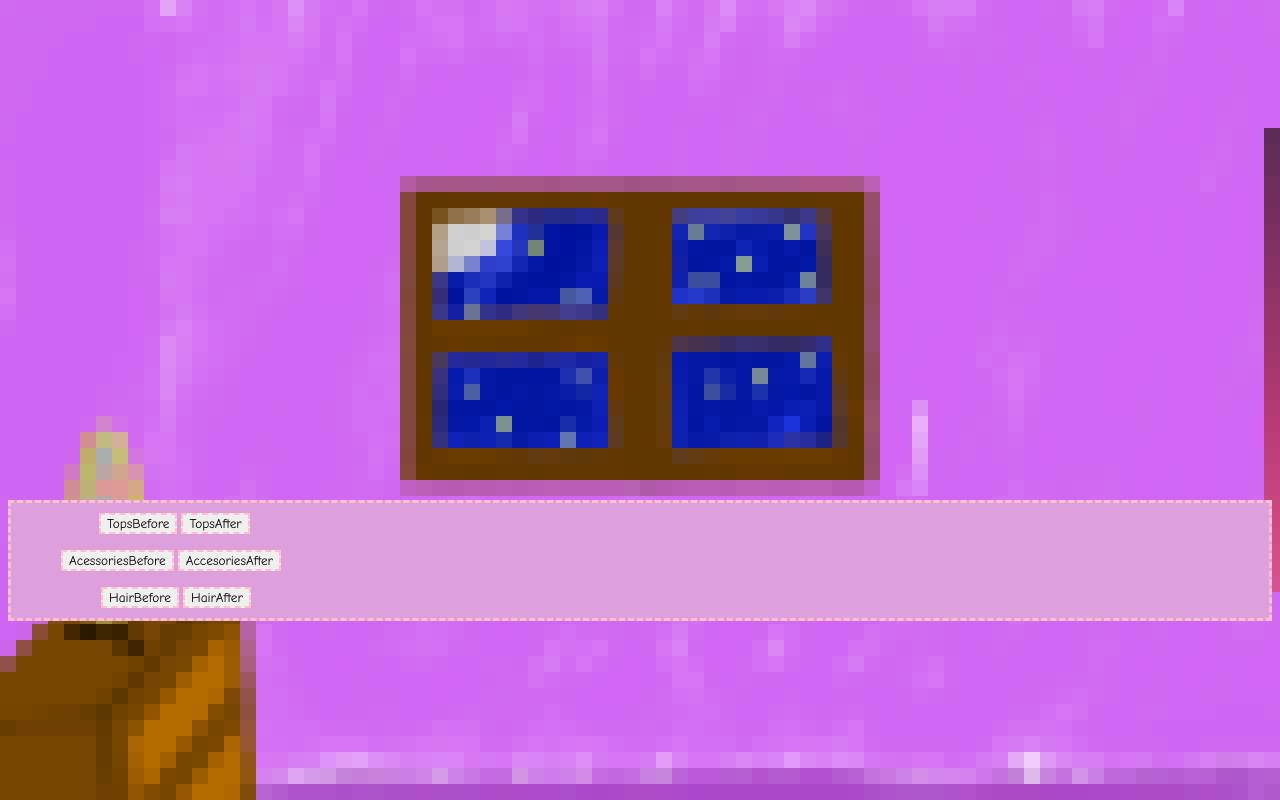
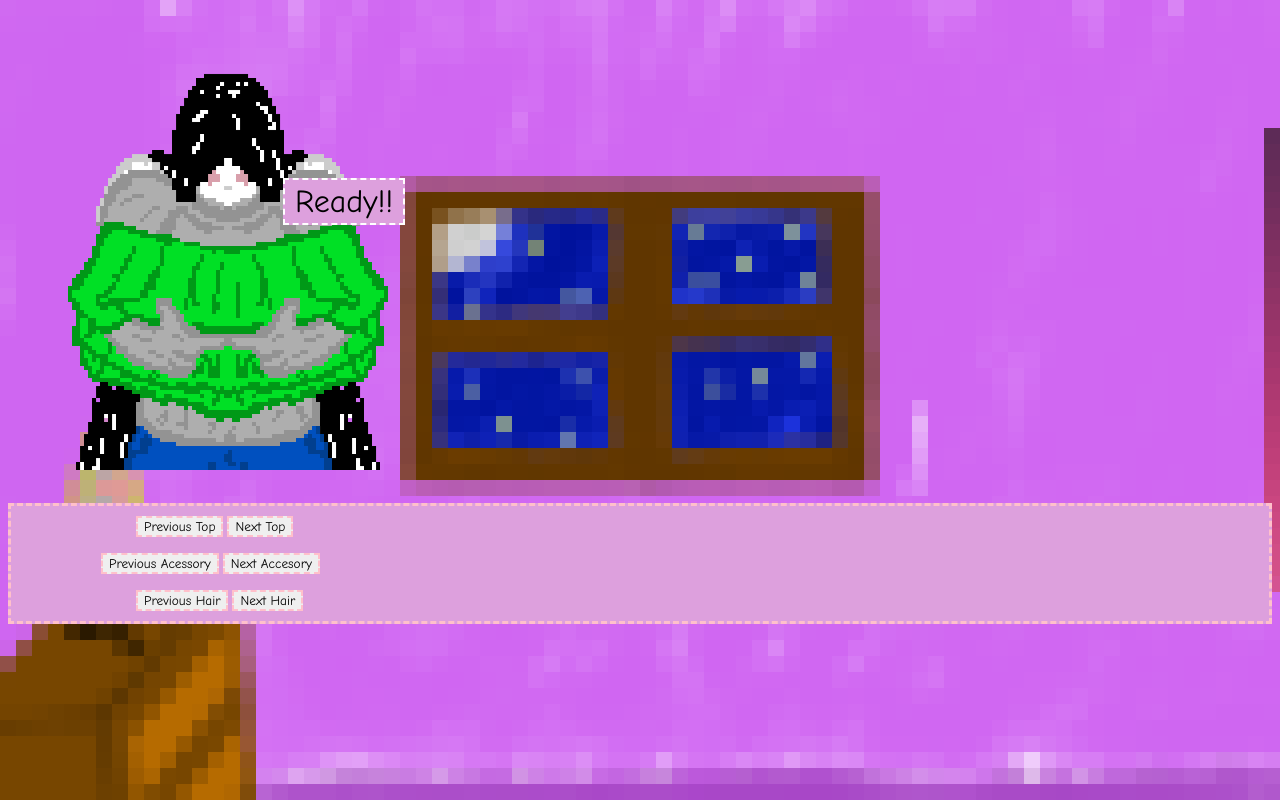
Before and after one commit to portuga4k/My_Site, a plain HTML site: page index.html in a window 1280 px wide. Drawn offline with Linux system fonts and the light colour scheme.

Commit message:
estética do jogo feita
o que falta:
-ecra de vitoria
-fazer a logica do jogo
-fazer mais roupas (?)

```diff
--- a/index.html
+++ b/index.html
@@ -12,43 +12,51 @@
 
   <body>
 
-   <!--  menu inicial
+   <!--
     <div class="menu_principal" style = "text-align: center; font-size:xx-large; margin-top: 40%;" >Dress-up Your Samara!
         <button onclick = Play() id="pink" style ="height: 50px; width: 40%; display: block;background-color:plum; margin: auto; font-size: large; margin-top: 5%;"> Play! </button>
     </div> -->
 
+
+
   <!-- menu -->
-  <div id="container">
-  <div id="background">
-  <div id="samara"></div>
-  <div id="top"></div>
-  <div id="vestido"></div>
-  <div id="laço"></div>
-  </div>
 
+  <div id="playSpace">
+
+   <div id="sprite">
+    <img id="samaraImage" src="/images/samara_blush.png">
+    <img id="clothes" id="sprite" src="/images/Top_verde.png">
+    <img id="laço"></div>
+   </div>
+   </div>
+
+
+    <!-- botao de ready -->
+    <div id="botaoReady">
+      <button id="pinkReady" >Ready!!</button>
+    </div>
 
     <!-- buttons de mudança de roupa -->
 
     <div id="armario">
       <div id="prateleiras">
-       <div id=" botoes">
-        <div id="botoesTops">
-         <button id="pink" >TopsBefore</button>
-         <button onclick = nextTops() id="pink">TopsAfter</button></div>
+       <div class="botoes">
+        <div id="botoesSmall">
+         <button onclick = previousTops()  id="pink" >Previous Top</button>
+         <button onclick = nextTops() id="pink">Next Top</button></div>
         </p><p>
-         <button id="pink">AcessoriesBefore</button>
-         <button id="pink">AccesoriesAfter</button>
+         <button id="pink">Previous Acessory</button>
+         <button id="pink">Next Accesory</button>
         </p>
-        <div id="botoesHair">
-         <button id="pink">HairBefore</button>
-         <button id="pink">HairAfter</button>
+        <div id="botoesSmall">
+         <button id="pink">Previous Hair</button>
+         <button id="pink">Next Hair</button>
         </div>
        </div>
       </div>
 
+
   </div>
-
-    </div>
   </body>
 
   <script src="script.js"></script>
--- a/samara.css
+++ b/samara.css
@@ -1,15 +1,52 @@
 body{
-   background-image: url("/images/dress_ur_samara_background.png");
-   background-repeat: no-repeat;
+
+   background-image: url("./images/dress_ur_samara_background.png");
+}
+
+#playSpace{
+
+  justify-content: flex-end;
+  padding-right: 20px;
+  margin-top: 70px;
+  padding-bottom: 90px;
+  padding-left: 20px;
 }
 
 
 
-#samara{
+#samaraImage{
 
-   position: absolute;
    background-image: url("/images/samara_blush.png");
    background-repeat: no-repeat;
+   height: 400px;
+   width: 400px;
+   justify-content:center;
+   position: absolute;
+
+}
+
+#pinkReady{
+
+   font-family: "Comic Sans MS", "Comic Sans", cursive;
+   font-size: xx-large;
+   border-color: white;
+   border-style: dashed;
+   position: absolute;
+   background-color: plum;
+   padding-right: 10px;
+   padding-left: 10px;
+   padding-top: 3px;
+   padding-bottom: 3px;
+   margin-left: 275px;
+
+}
+
+
+#clothes{
+   height: 400px;
+   width: 400px;
+   justify-content:center;
+   position: absolute;
 }
 
 
@@ -20,40 +57,40 @@ body{
    border-style: dashed;
 }
 
-#botoes{
-
+.botoes:hover{
+   padding-left: 20px;
    background-color: white;
    justify-content: center;
-
+   background-color: plum;
+   border-color: white;
 
 }
 
-#botoesTops{
-   padding-left: 38px;
+.botoes{
+   padding-left: 50px;
 }
 
-#botoesHair{
-   padding-left: 40px;
+#botoesSmall{
+   padding-right: 35px;
+   padding-left: 35px;
 }
+
 
 #armario{
   background-color: plum;
-  padding-left: 50px;
+  padding-left: 30px;
+  padding-right: 30px;
   border-style: dashed;
   border-color: pink;
-  margin-top: 500px;
-
+  margin-top: 325px;
 
 }
 
 #prateleiras{
-
   padding-top: 10px;
   padding-bottom: 10px;
-
-
-
-
+  padding-left: 10px;
+  padding-right: 10px;
 }
 
 .menu_principal{
--- a/script.js
+++ b/script.js
@@ -7,6 +7,26 @@ function Play(){
 
 
 function nextTops(){
+   let topAtual = topsArray.number[i];
+
+   switch (topAtual){
+      case topsArray[i] === topsArray[length-1]: topAtual[1];
+      break;
+
+      //continuar a logica aqui
+
+
+   }
+
+}
+
+function previousTops(){
+   let topAtual = topsArray[i];
+
+
+}
+
+function mudarImagem(){
 
 
 
@@ -15,14 +35,14 @@ function nextTops(){
 
 let topsArray = [
 
-   {"name":"pinkDress", "imgSource": "/images/pink_dress.png"},
+   {"number": 1, "name":"vestidoRosa", "imgSource": "/images/pink_dress.png"},
 
-   {"name":"topVerde", "imgSource": "/images/Top_verde.png"}
+   {"number": 2, "name":"topVerde", "imgSource": "/images/Top_verde.png"}
 
 ]
 
 let accesoriesArray = [
 
-   {"name": "laco", "imgSource": "/images/laço.png"}
+   {"number" : 1, "name" : "laço", "imgSource": "/images/laço.png"}
 
 ]
```
